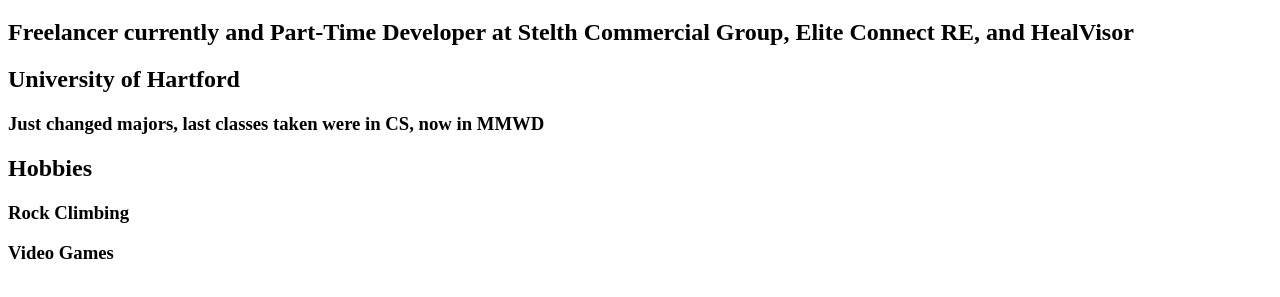
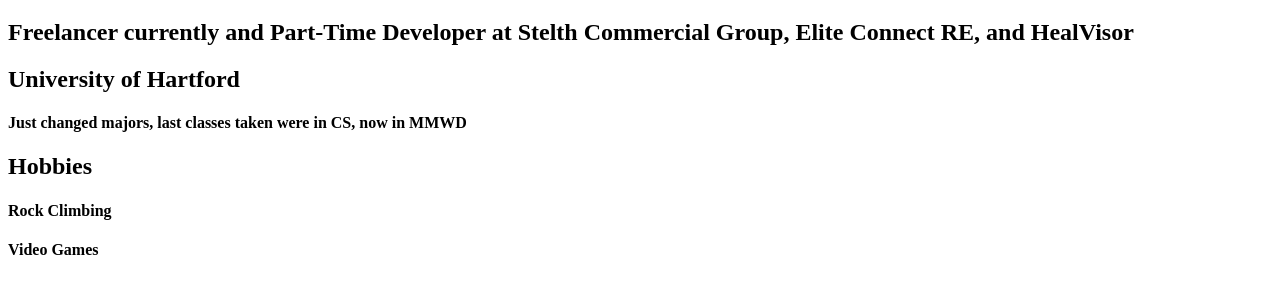
Before and after one commit to jgoldenbe/HTML-Fundamental, a plain HTML site: page index.html in a window 1280 px wide. Shown: the part 61-358 px from the top of the page. Drawn offline with Linux system fonts and the light colour scheme.

Commit message:
Update index.html

```diff
--- a/index.html
+++ b/index.html
@@ -10,9 +10,9 @@
   <h1>Jonathan Goldenberg</h1>
   <h2>Freelancer currently and Part-Time Developer at Stelth Commercial Group, Elite Connect RE, and HealVisor</h2>
   <h2>University of Hartford</h2>
-  <h3>Just changed majors, last classes taken were in CS, now in MMWD</h3>
+  <h4>Just changed majors, last classes taken were in CS, now in MMWD</h4>
   <h2>Hobbies</h2>
-  <h3>Rock Climbing</h3>
-  <h3>Video Games</h3>
+  <h4>Rock Climbing</h4>
+  <h4>Video Games</h4>
 </body>
 </html>
```
